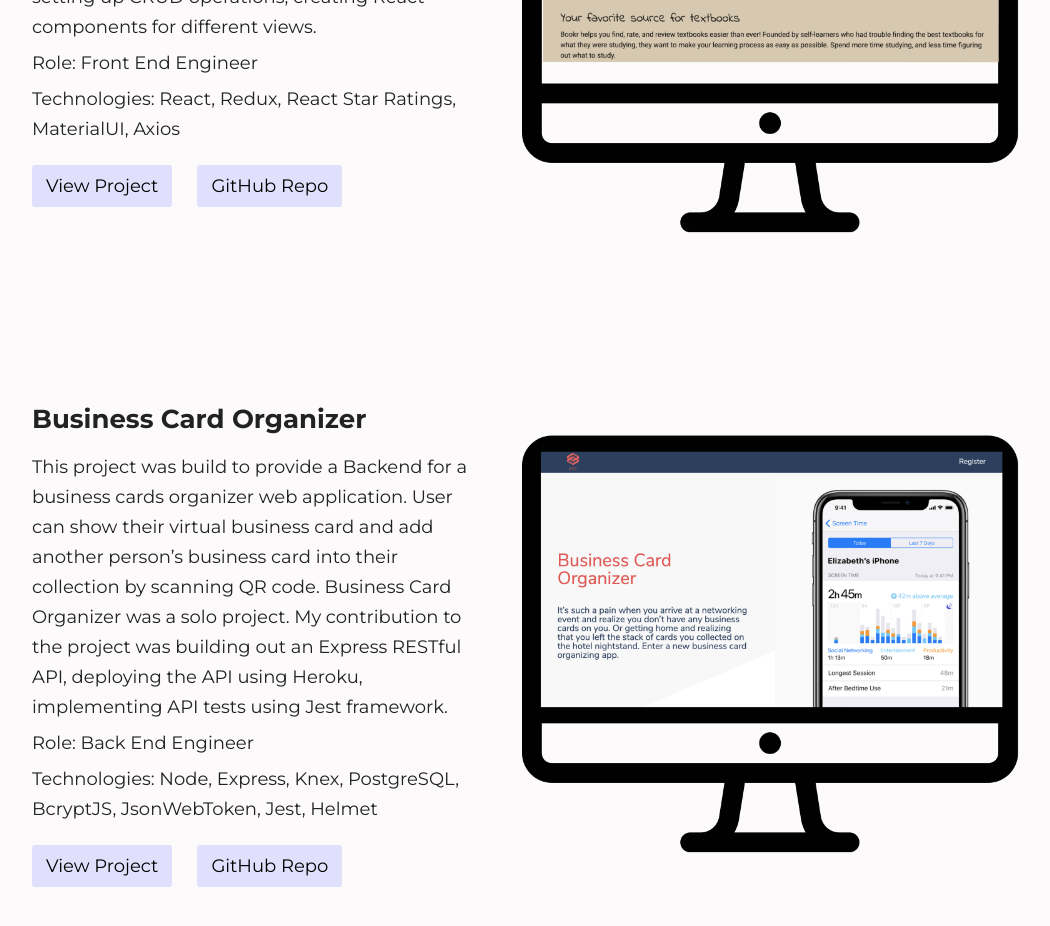
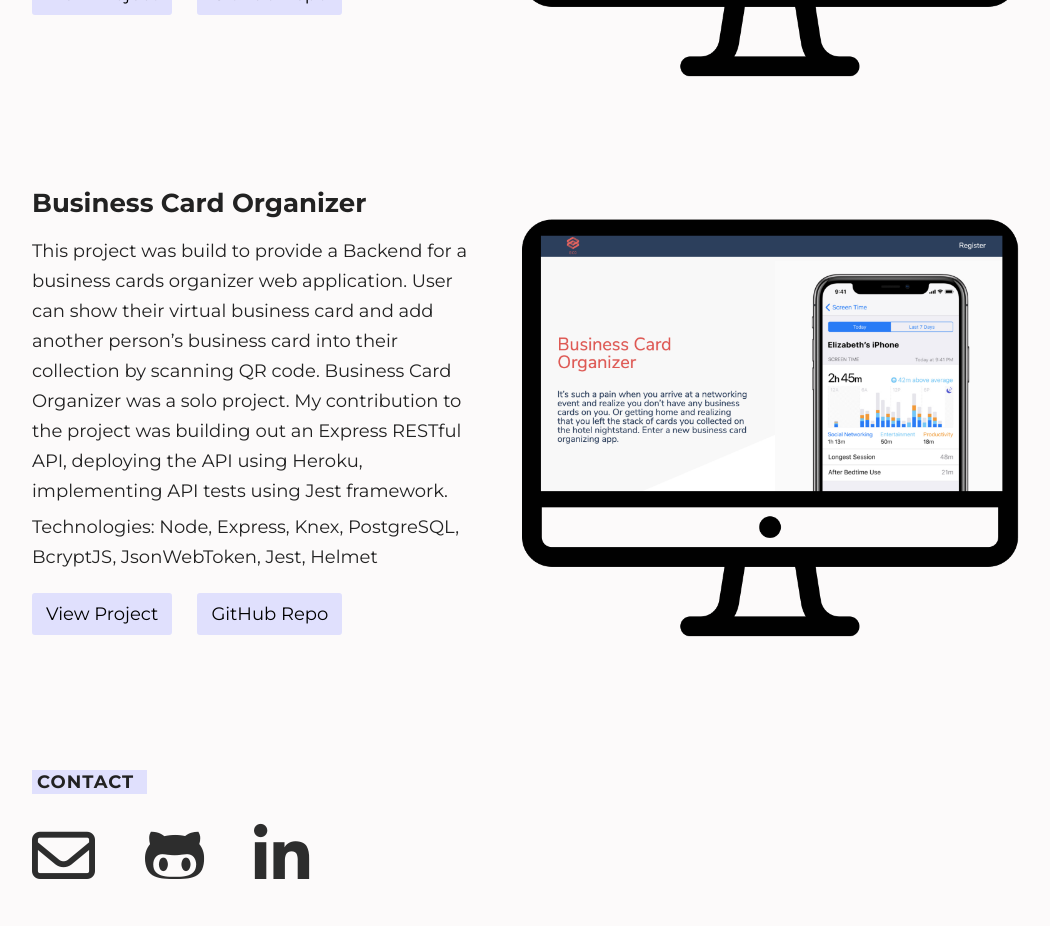
Before and after one commit to MarinaBaskova/portfolio, a React (Create React App) app: page / in a window 1280 px wide. Shown: the part 2540-3466 px from the top of the page, without its empty margins (72-1122 px from the left). Built offline with nearby package versions, Linux system fonts and the light colour scheme; the HTML template or start-up script is replaced by a standard one.

Commit message:
adjust text

```diff
--- a/public/index.html
+++ b/public/index.html
@@ -13,10 +13,7 @@
     <link rel="icon" href="%PUBLIC_URL%/logo.png" />
     <meta name="viewport" content="width=device-width, initial-scale=1" />
     <meta name="theme-color" content="#000000" />
-    <meta
-      name="description"
-      content="Web site created using create-react-app"
-    />
+
     <!-- <link rel="apple-touch-icon" href="logo.png" /> -->
     <!--
       manifest.json provides metadata used when your web app is installed on a
--- a/src/components/Contact.js
+++ b/src/components/Contact.js
@@ -1,10 +1,9 @@
 import React from "react";
 import socialAccounts from "../data/socialAccounts";
-// import { FontAwesomeIcon } from '@fortawesome/react-fontawesome';
 
 const Contact = () => {
   return (
-    <div>
+    <div className="contact-wrapper">
       <div className="section" id="contact-section">
         <h2>Contact</h2>
       </div>
--- a/src/components/Projects.js
+++ b/src/components/Projects.js
@@ -14,9 +14,9 @@ const Projects = () => {
               <div className="info">
                 <h3 className="project-name">{project.name}</h3>
                 <p className="project-description">{project.description}</p>
-                <p className="project-description">
+                {/* <p className="project-description">
                   <span>Role:</span> {project.role}
-                </p>
+                </p> */}
                 <p className="project-description">
                   <span>Technologies:</span> {project.technologies}
                 </p>
--- a/src/data/projectsList.js
+++ b/src/data/projectsList.js
@@ -7,7 +7,7 @@ const projectsList = [
   {
     id: 0,
     name: "Build My App",
-    role: "Full-Stack Developer",
+    // role: "Full-Stack Developer",
     technologies:
       "Node.js, React, React Hooks, Axios, Auth0, NodeMailer, PostgreSQL",
     description:
@@ -19,7 +19,7 @@ const projectsList = [
   {
     id: 1,
     name: "Soccer Players Stats",
-    role: "UI Developer",
+    // role: "UI Developer",
     technologies: "HTML5, CSS3 w/LESS, Javascript",
     description:
       "Static marketing page, featuring Soccer Players Stats app, where users can see players and view their important statistics. Soccer Players Stats was a solo project. My contribution to the project was creating fully designing UI, implementing image carousel, applying vanilla Javascript for some animation, making pages fully responsive based on screen size.",
@@ -30,7 +30,7 @@ const projectsList = [
   {
     id: 2,
     name: "BookR",
-    role: "Front End Engineer",
+    // role: "Front End Engineer",
     technologies: "React, Redux, React Star Ratings, MaterialUI, Axios",
     description:
       "BookR is a source for all things textbook. It is the Airbnb of textbooks, a social platform for peer-reviewed textbooks. BookR was a team of 2 engineers project. My contribution to the project was implementing authentication using JWT, setting up CRUD operations, creating React components for different views.",
@@ -41,7 +41,7 @@ const projectsList = [
   {
     id: 3,
     name: "Business Card Organizer",
-    role: "Back End Engineer",
+    // role: "Back End Engineer",
     technologies:
       "Node, Express, Knex, PostgreSQL, BcryptJS, JsonWebToken, Jest, Helmet",
     description:
--- a/src/index.css
+++ b/src/index.css
@@ -173,7 +173,6 @@ span {
   span {
     font-size: 1.6rem;
     line-height: 2.6rem;
-    /* text-align: justify; */
   }
 }
 button {
@@ -291,7 +290,6 @@ a {
 .summary {
   font-size: 1.8rem;
   line-height: 3rem;
-  /* text-align: justify; */
 }
 @media (max-width: 575px) {
   .summary {
@@ -306,7 +304,6 @@ a {
 @media (max-width: 800px) {
   .summary-text {
     margin-left: 0rem;
-    /* text-align: justify; */
   }
 }
 
@@ -369,7 +366,7 @@ a {
   -webkit-box-pack: justify;
   justify-content: space-between;
   align-items: flex-start;
-  padding: 40px 0px 60px;
+  padding: 40px 0px 0px;
 }
 @media (max-width: 800px) {
   .projects {
@@ -428,8 +425,6 @@ a {
   .project-images {
     width: 60%;
     margin-top: 3rem;
-    /* display: flex; */
-    /* justify-content: center; */
     margin: 0 auto;
   }
 }
@@ -450,25 +445,26 @@ a {
   margin-right: 25px;
 }
 
-.project-description {
-  /* text-align: justify; */
-}
 .far {
-  font-size: 5rem;
+  font-size: 6.3rem;
   font-weight: 400;
 }
 .fab {
   font-family: "Font Awesome 5 Brands";
-  font-size: 5rem;
+  font-size: 6.3rem;
   font-weight: 400;
 }
+
+.contact-wrapper {
+  margin-top: 10rem;
+}
 .contact-link {
-  margin-right: 30px;
+  margin-right: 50px;
   color: rgb(45, 45, 45);
 }
 
 .contact-icon-wrapper {
-  margin-top: 2rem;
+  margin-top: 3rem;
   margin-bottom: 3rem;
 }
 
```
